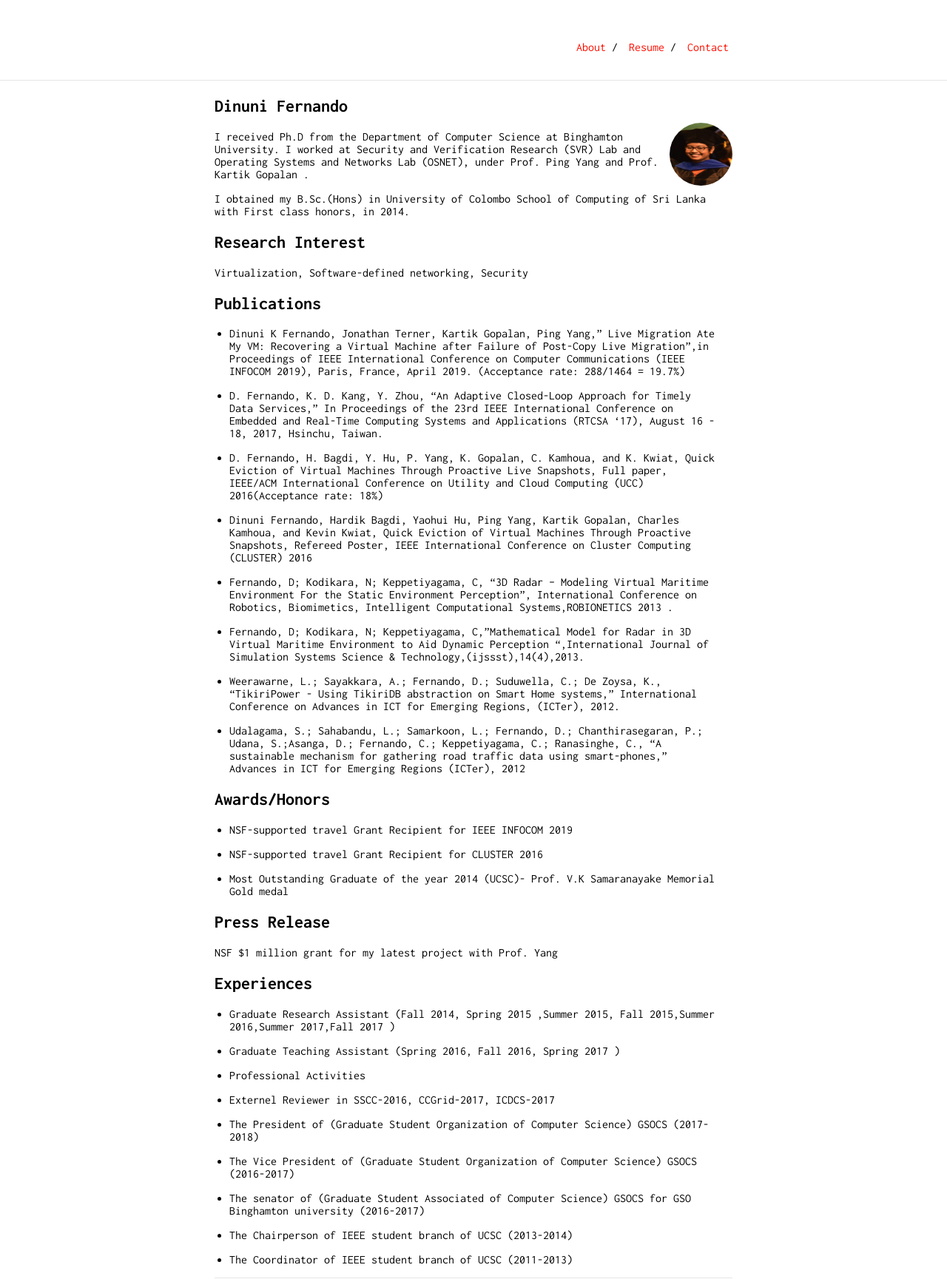
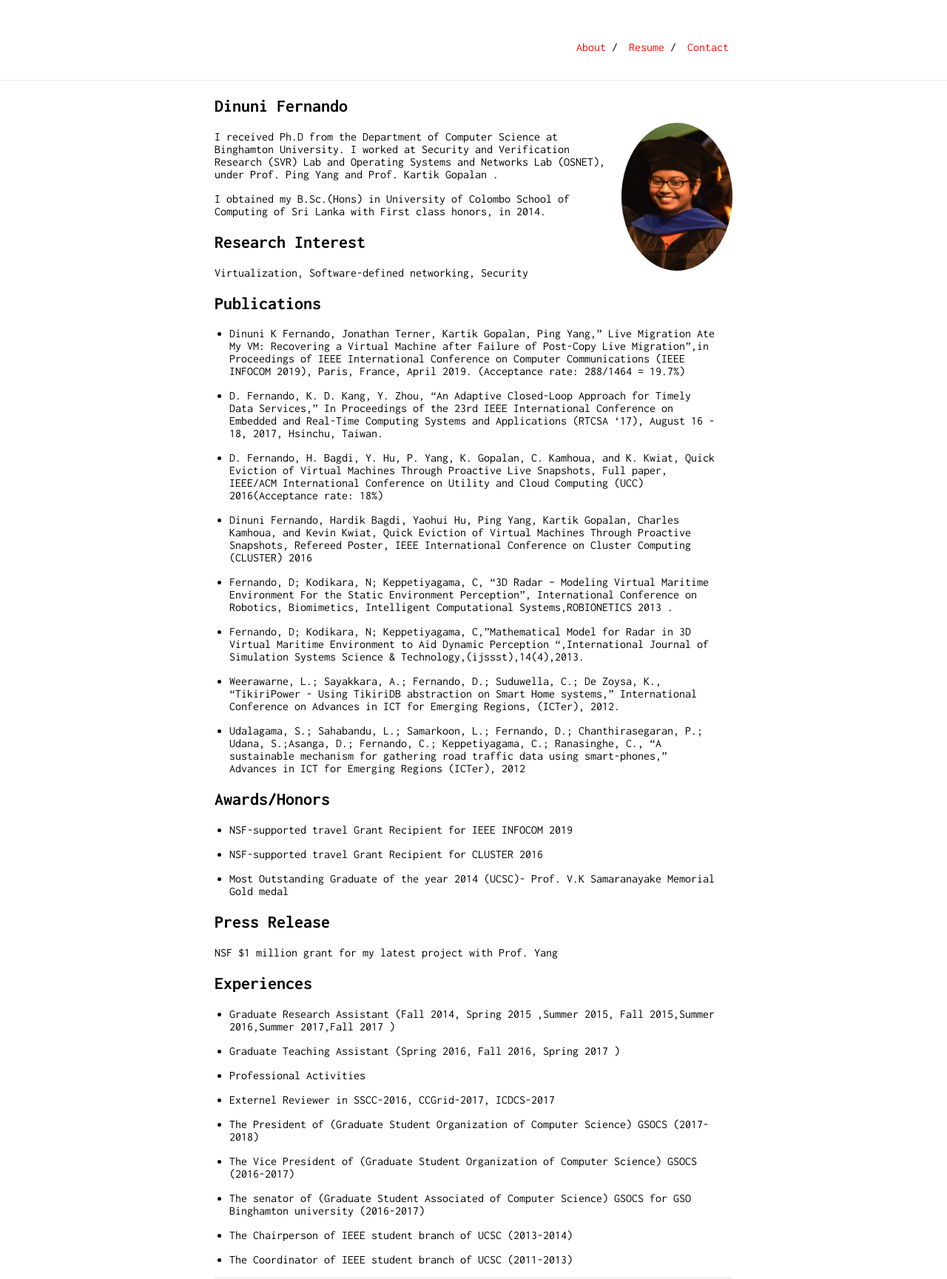
Before and after one commit to dinuni/dinuni.github.io, a Jekyll site: the page built from index.md, in a window 1280 px wide. Shown: the whole page at 74% size. Built offline with Jekyll 4.4.1, drawn with Linux system fonts in a browser that asks for light colours; our own code applies the rules of GitHub Pages for plain Markdown files.

Commit message:
adding content

```diff
--- a/_sass/typography.scss
+++ b/_sass/typography.scss
@@ -37,8 +37,8 @@
         font-style: italic;
     }
     .profile-picture {
-        height: $image-size;
-        width: $image-size;
+        height: $image-height;
+        width: $image-width;
         position: relative;
         margin: -10px 0 0 15px;
         float: right;
--- a/_sass/vars.scss
+++ b/_sass/vars.scss
@@ -3,7 +3,8 @@
  */
 
 $accent: #FF0F00;
-$image-size: 85px;
+$image-height: 200px;
+$image-width: 150px;
 
 /*
  * Build Variables, don't touch
```
